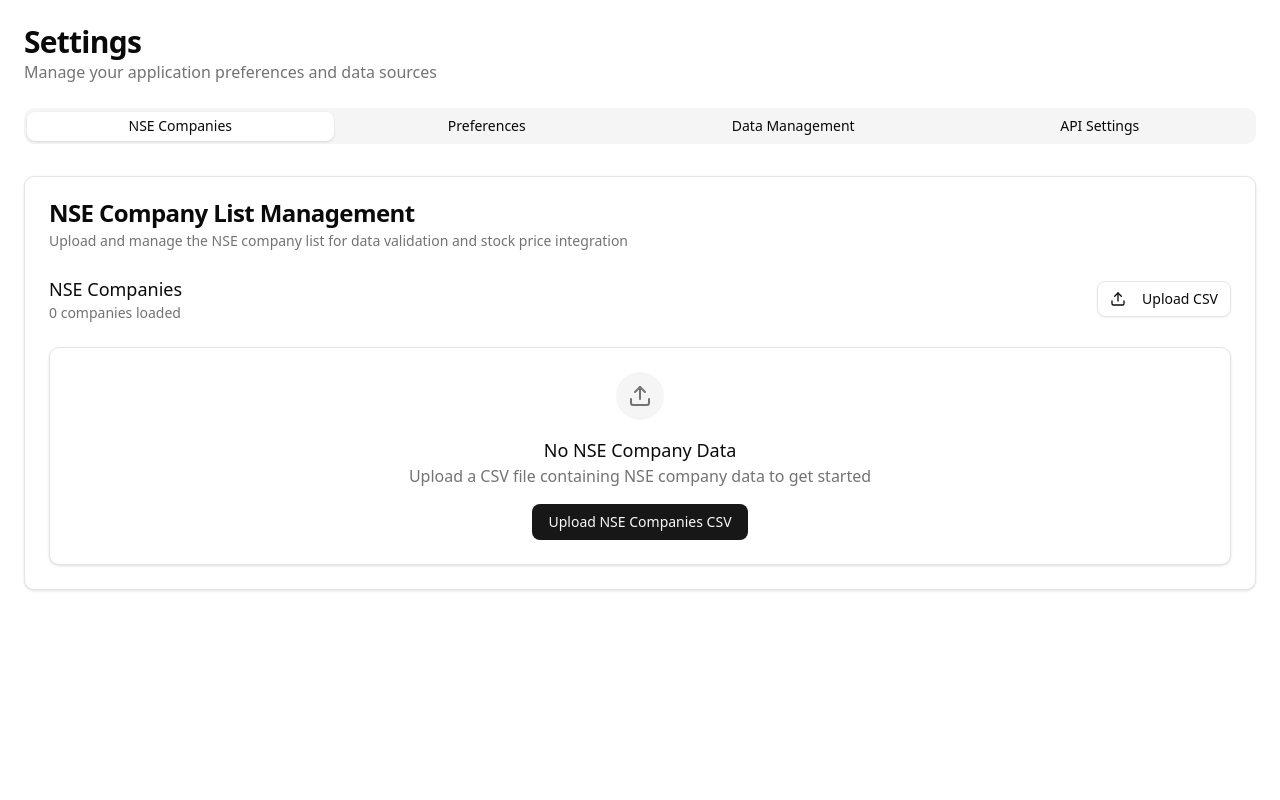
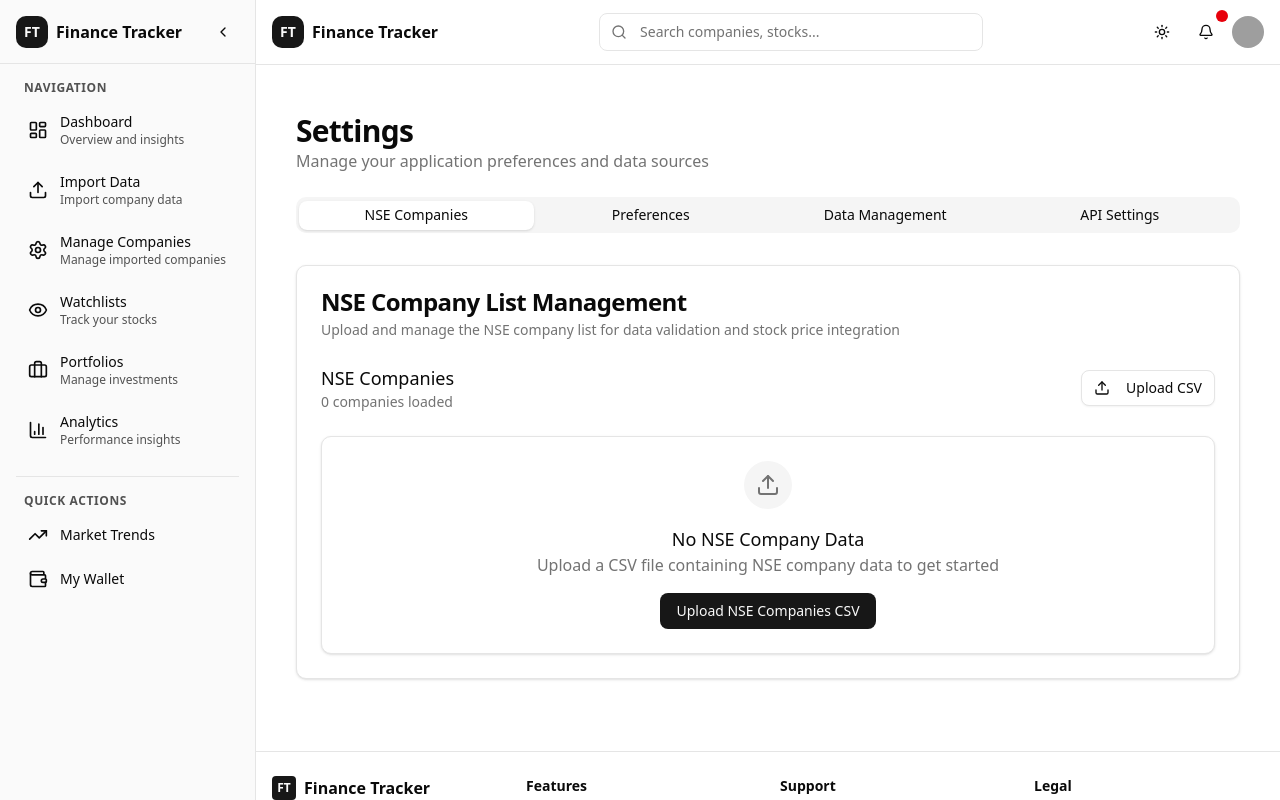
Before and after one commit to venkatarajeshjakka/personal-finance-tracker, a Next.js app: page /settings in a window 1280 px wide. Shown: the top 800 px of the page. Built offline with nearby package versions, Linux system fonts and the light colour scheme; grey boxes are pictures that could not be loaded.

Commit message:
Setting page

```diff
--- a/src/app/settings/page.tsx
+++ b/src/app/settings/page.tsx
@@ -1,12 +1,12 @@
 'use client';
-
-import { useState } from 'react';
 import { Card, CardContent, CardDescription, CardHeader, CardTitle } from '@/components/ui/card';
 import { Tabs, TabsContent, TabsList, TabsTrigger } from '@/components/ui/tabs';
 import { NSECompanyManager } from '@/components/settings/NSECompanyManager';
+import { AppLayout } from '@/components/navigation';
 
 export default function SettingsPage() {
   return (
+    <AppLayout>
       <div className="container mx-auto p-6 space-y-6">
         <div className="flex items-center justify-between">
           <div>
@@ -88,5 +88,6 @@
           </TabsContent>
         </Tabs>
       </div>
+    </AppLayout>
   );
 }
```
Lines whose indentation alone changed are shown as unchanged.
